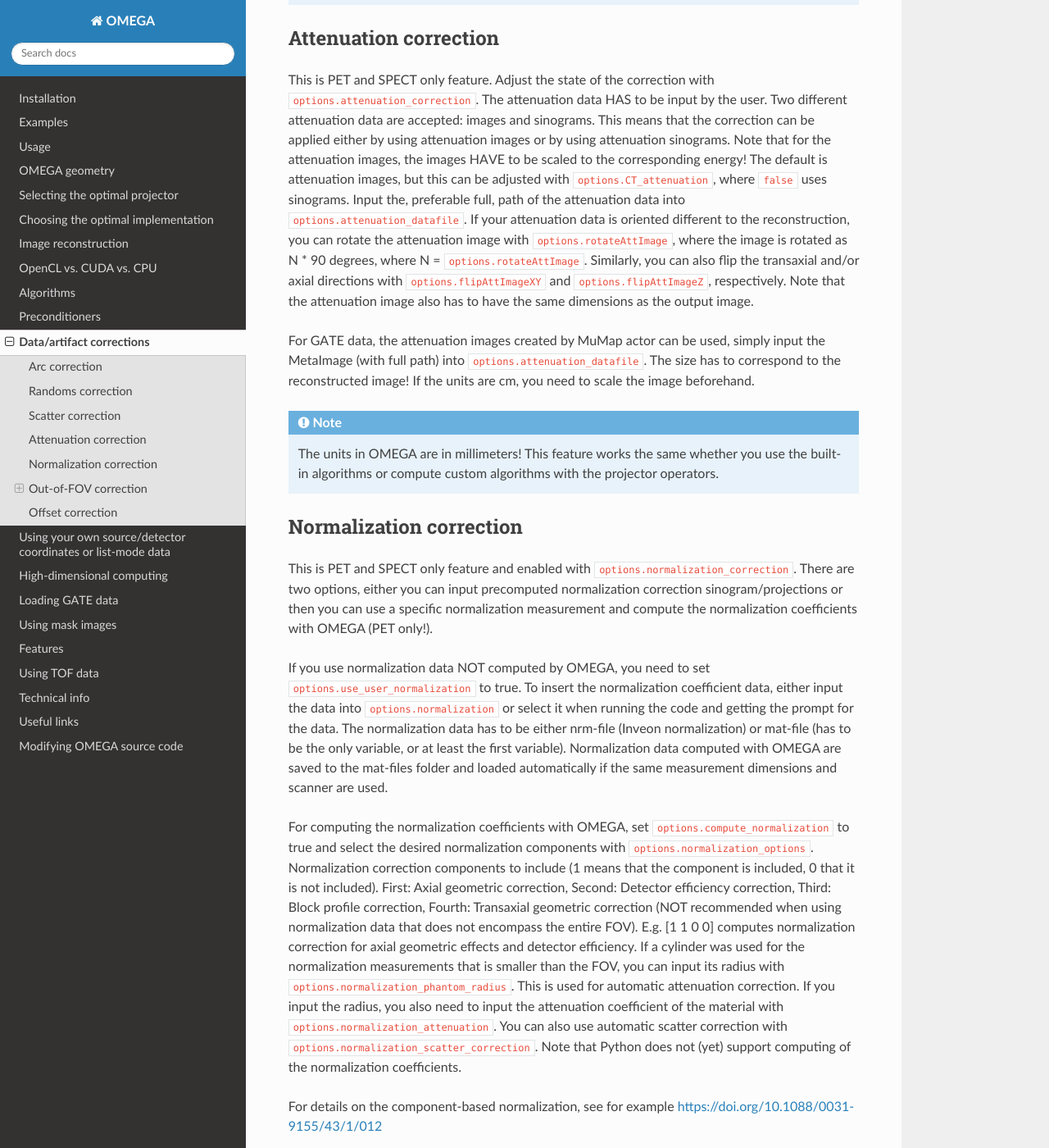
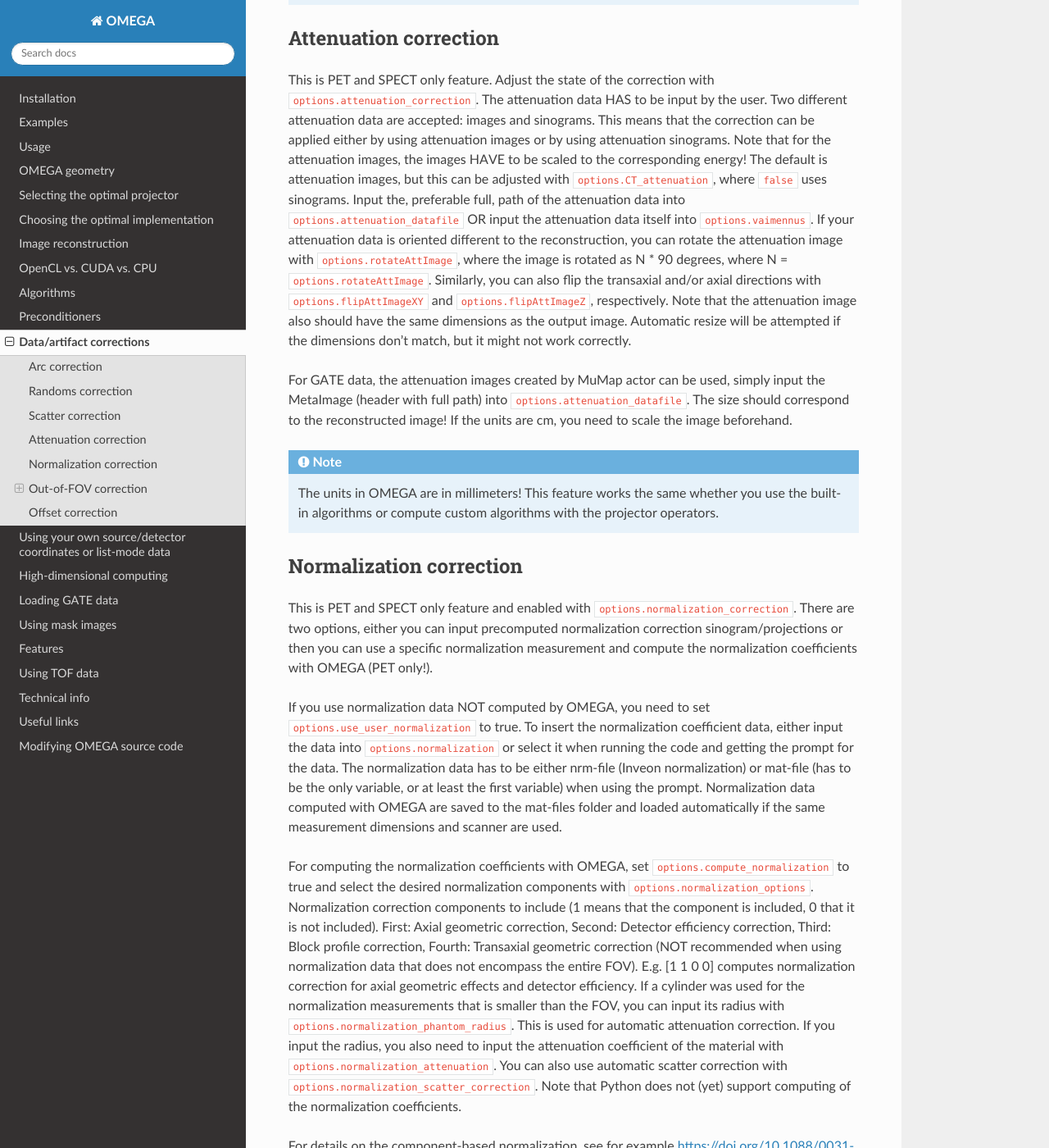
Before and after one commit to villekf/OMEGA-doc, a Sphinx documentation site: the page built from docs/source/corrections.rst, in a window 1280 px wide and 1400 px high, scrolled down 2455 px. Shown: the whole window at 82% size. Built offline with Sphinx 7.4.7 and the Read the Docs theme 3.1.0, drawn with Linux system fonts in a browser that asks for light colours; some of the changed text lies outside the part shown.

Commit message:
Update corrections.rst

```diff
--- a/docs/source/corrections.rst
+++ b/docs/source/corrections.rst
@@ -51,7 +51,7 @@ Scatter correction
 ------------------
 
 Scatter correction data cannot be created with OMEGA at the moment, though you can extract GATE scatter data from PET simulations (GATE 9.X or earlier). However, you can add your own scatter correction data by inputting it into ``options.ScatterC``
-variable. The same variance reduction (``options.scatter_variance_reduction``) and smoothing operations (``options.scatter_smoothing``) can be applied to the scatter data as well. You can also normalize PET scatter data with
+variable. The same variance reduction (``options.scatter_variance_reduction``) and smoothing operations (``options.scatter_smoothing``) as with randoms can be applied to the scatter data as well. You can also normalize PET scatter data with
 ``options.normalize_scatter`` if you use the normalization correction. In Python, you need to make sure that the data is Fortran-ordered!
 
 By default, the scatter correction is either subtracted from the measurements (if precorrected) or added to the forward projection (if ordinary Poisson, i.e. ``options.corrections_during_reconstruction = true``). However, it is possible to have
@@ -67,11 +67,13 @@ Attenuation correction
 
 This is PET and SPECT only feature. Adjust the state of the correction with ``options.attenuation_correction``. The attenuation data HAS to be input by the user. Two different attenuation data are accepted: images and sinograms.
 This means that the correction can be applied either by using attenuation images or by using attenuation sinograms. Note that for the attenuation images, the images HAVE to be scaled to the corresponding energy! The default is attenuation
-images, but this can be adjusted with ``options.CT_attenuation``, where ``false`` uses sinograms. Input the, preferable full, path of the attenuation data into ``options.attenuation_datafile``. If your attenuation data is oriented
+images, but this can be adjusted with ``options.CT_attenuation``, where ``false`` uses sinograms. Input the, preferable full, path of the attenuation data into ``options.attenuation_datafile`` OR input the attenuation data itself into ``options.vaimennus``.
+If your attenuation data is oriented
 different to the reconstruction, you can rotate the attenuation image with ``options.rotateAttImage``, where the image is rotated as N * 90 degrees, where N = ``options.rotateAttImage``. Similarly, you can also flip the transaxial and/or
-axial directions with ``options.flipAttImageXY`` and ``options.flipAttImageZ``, respectively. Note that the attenuation image also has to have the same dimensions as the output image.
+axial directions with ``options.flipAttImageXY`` and ``options.flipAttImageZ``, respectively. Note that the attenuation image also should have the same dimensions as the output image. Automatic resize will be attempted if the dimensions don't match, but
+it might not work correctly.
 
-For GATE data, the attenuation images created by MuMap actor can be used, simply input the MetaImage (with full path) into ``options.attenuation_datafile``. The size has to correspond to the reconstructed image! If the units are cm, you need to
+For GATE data, the attenuation images created by MuMap actor can be used, simply input the MetaImage (header with full path) into ``options.attenuation_datafile``. The size should correspond to the reconstructed image! If the units are cm, you need to
 scale the image beforehand.
 
 .. note::
@@ -85,7 +87,7 @@ This is PET and SPECT only feature and enabled with ``options.normalization_corr
 and compute the normalization coefficients with OMEGA (PET only!).
 
 If you use normalization data NOT computed by OMEGA, you need to set ``options.use_user_normalization`` to true. To insert the normalization coefficient data, either input the data into ``options.normalization`` or select it when running the code
-and getting the prompt for the data. The normalization data has to be either nrm-file (Inveon normalization) or mat-file (has to be the only variable, or at least the first variable). Normalization data computed with OMEGA are saved
+and getting the prompt for the data. The normalization data has to be either nrm-file (Inveon normalization) or mat-file (has to be the only variable, or at least the first variable) when using the prompt. Normalization data computed with OMEGA are saved
 to the mat-files folder and loaded automatically if the same measurement dimensions and scanner are used.
 
 For computing the normalization coefficients with OMEGA, set ``options.compute_normalization`` to true and select the desired normalization components with ``options.normalization_options``. Normalization correction
```
Also changed, not shown: other parts of docs/source/corrections.rst (+1 -1 lines).
